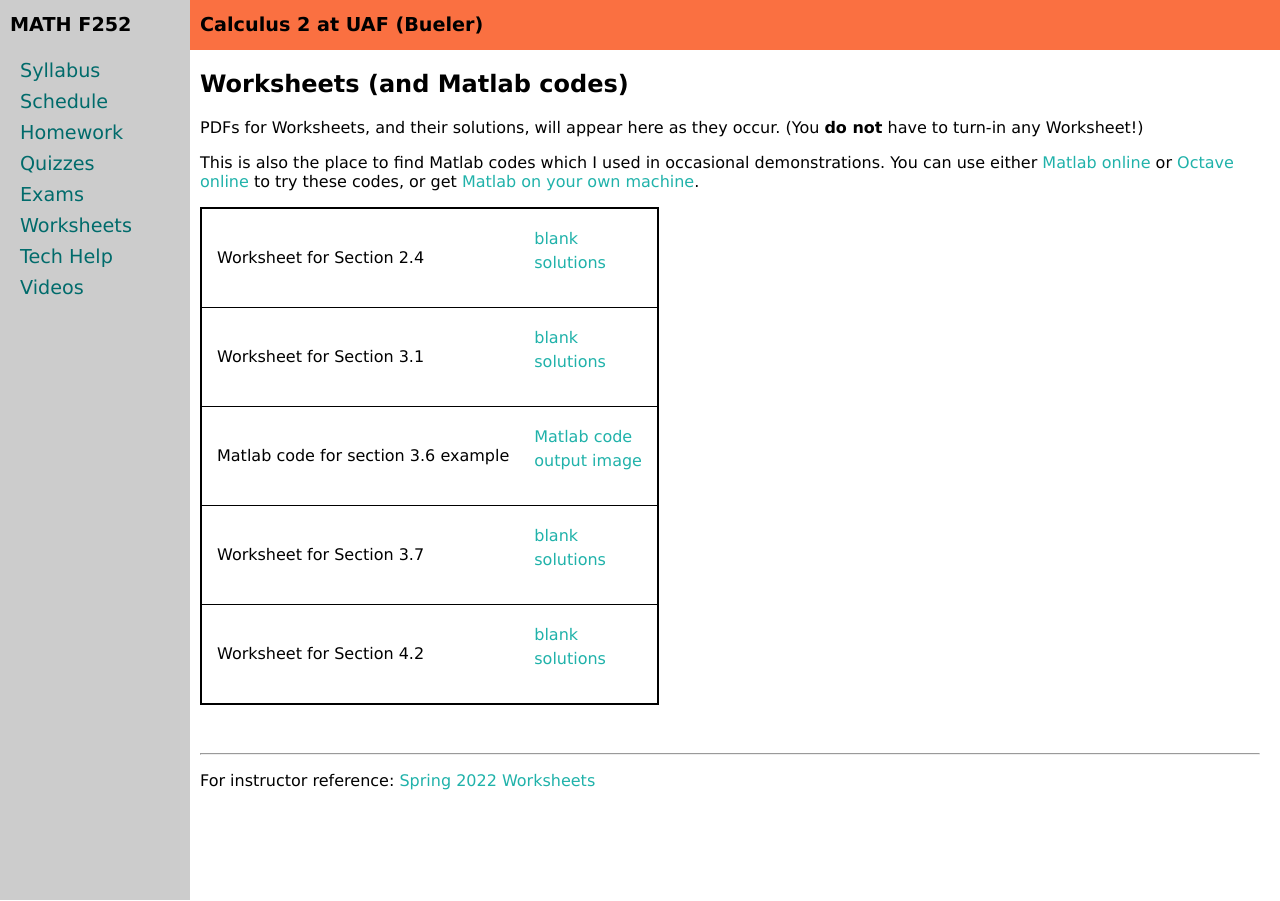
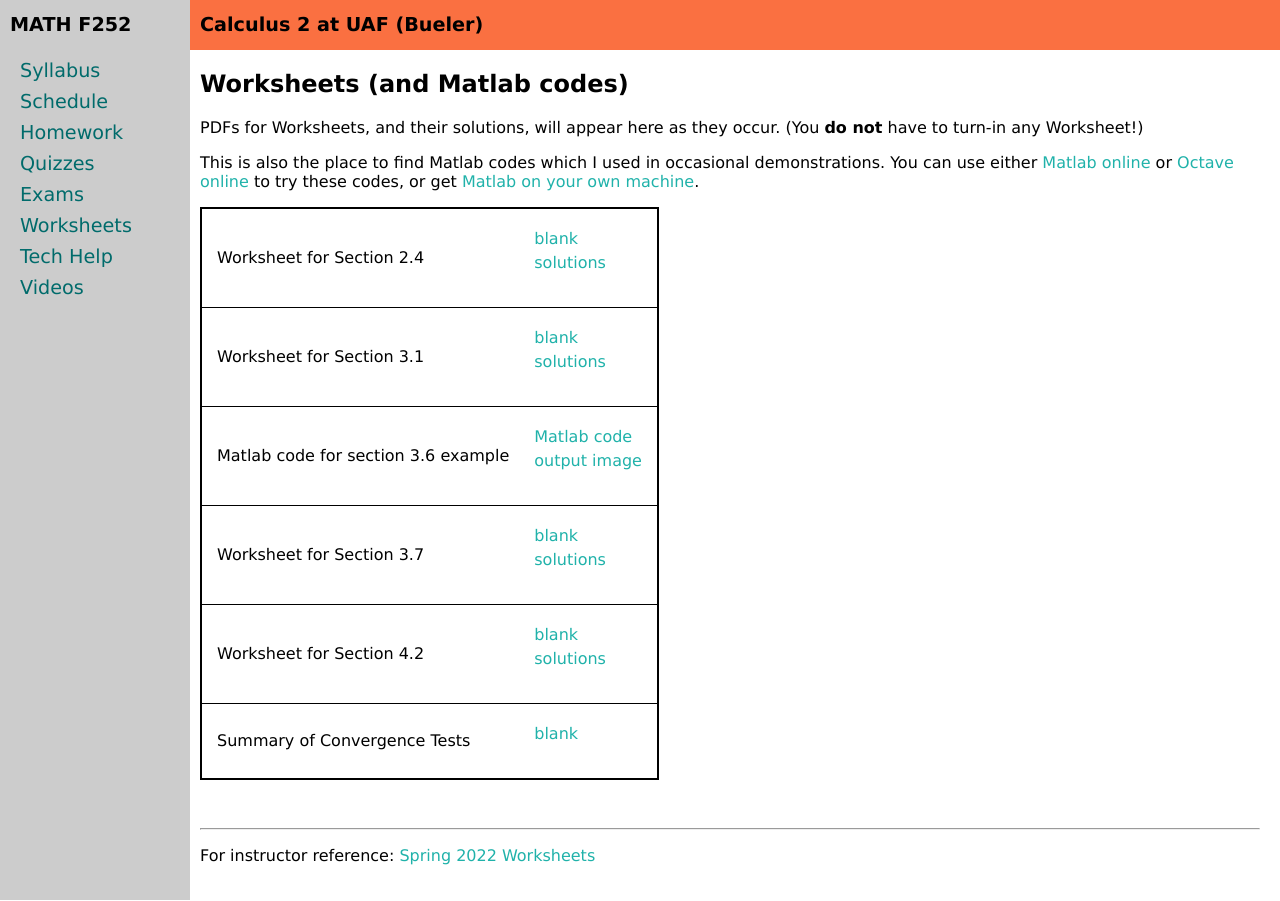
Before and after one commit to uaf-math/calc2, a Jekyll site: the page built from worksheets.md, in a window 1280 px wide. Built offline with Jekyll 4.4.1, drawn with Linux system fonts in a browser that asks for light colours.

Commit message:
post clean convergence summary as "worksheet"

```diff
--- a/_data/worksheets.yml
+++ b/_data/worksheets.yml
@@ -16,3 +16,5 @@ worksheets:
 - name: Worksheet for Section 4.2
   blank: ../S22/4p2.pdf
   solutions: ../S22/4p2solns.pdf
+- name: Summary of Convergence Tests
+  blank: convsummary.pdf
```
Also changed, not shown: 2 other files.
